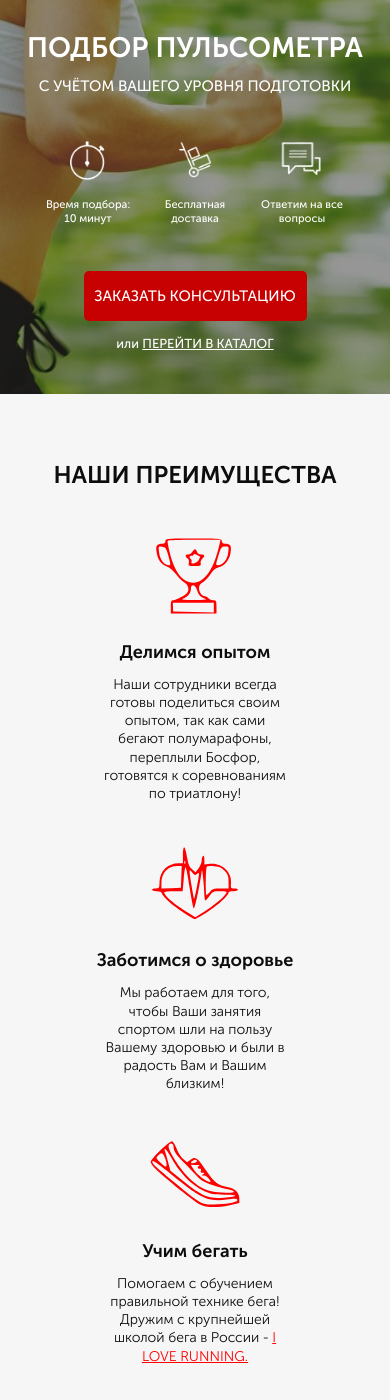
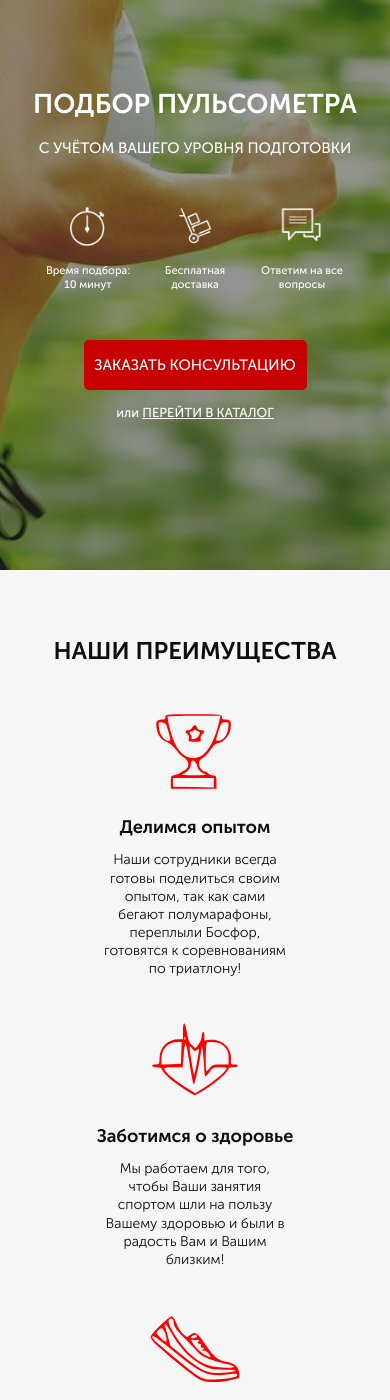
Before and after one commit to IvanChapler/Pulse-Monitors, a website: page app/index.html in a window 390 px wide. Shown: the part 80-1480 px from the top of the page. Drawn offline with Linux system fonts and the light colour scheme.

Commit message:
+ size height promo

```diff
--- a/app/index.html
+++ b/app/index.html
@@ -4,7 +4,7 @@
     <meta charset="UTF-8">
     <meta http-equiv="X-UA-Compatible" content="IE=edge">
     <meta name="viewport" content="width=device-width, initial-scale=1.0">
-    <title>Document</title>
+    <title>Pulse-monitors</title>
     <!--head meta settings-->
     <meta name="author" content="PavelChapler">
     <meta name="description" content="A website for choosing a pulse monitor according to your parameters, for running and health monitoring. Running Training. Marathon">
@@ -77,7 +77,7 @@
                     <div class="advantages__title">Заботимся о здоровье</div>
                     <p class="advantages__text">Мы работаем для того, чтобы Ваши занятия спортом шли на пользу Вашему здоровью и были в радость Вам и Вашим близким!</p>
                 </div>
-                <div class="advantages__item">
+                <div class="advantages__item new-string">
                     <img src="icons/shoe_71.svg" alt="shoe">
                     <div class="advantages__title">Учим бегать</div>
                     <p class="advantages__text">Помогаем с обучением правильной технике бега! Дружим с крупнейшей школой бега в России -
--- a/app/sass/base/_media.scss
+++ b/app/sass/base/_media.scss
@@ -1,3 +1,4 @@
+//Чтобы бэкграунд футера не отображался на недекстопных экранах
 @media (pointer: coarse){
     .footer{
         .bg{
@@ -113,7 +114,7 @@
         }
     }
     .promo{
-        min-height: 530px;
+        min-height: 650px;
         padding-top: 10px;
         &__wrapper{
             padding-top: 75px;
@@ -123,9 +124,6 @@
         }
         &__subheader{
             font-size: 20px;
-        }
-        &__icons{
-            margin-top: 44px;
         }
         &__icon{
             margin-left: 38px;
@@ -142,11 +140,19 @@
         padding-bottom: 61px;
         &__wrapper{
             flex-flow: row wrap;
-
+            &::after{
+                content: '';
+                width: 100%;
+                order: 0;
+            }
         }
         &__item{
-            &:nth-child(3){
+            &:nth-child(3n){
                 margin-top: 20px;
+                width: 100%;
+            }
+            .new-string, .new-string ~ .item {
+                order: 1;
             }
         }
         &__title{
@@ -224,15 +230,22 @@
         }
     }
     .promo{
-        min-height: 460px;
+        min-height: 650px;
+        padding-top: 21px;
         &__wrapper{
-            padding-top: 65px;
+            padding-top: 111px;
         }
         &__header{
-            font-size: 28px;
+            font-size: 27px;
+            padding: 0 5px;
         }
         &__subheader{
+            margin-top: 23px;
             font-size: 15px;
+            padding: 0 5px;
+        }
+        &__icons{
+            margin-top: 48px;
         }
         &__icon{
             margin-left: 17px;
@@ -246,7 +259,7 @@
         }
         .button{
             &_main{
-                margin-top: 45px;
+
                 width: 223px;
                 font-size: 15px;
             }
--- a/app/sass/blocks/_promo.scss
+++ b/app/sass/blocks/_promo.scss
@@ -14,6 +14,7 @@
         font-weight: 700;
         text-transform: uppercase;
         color: #ffffff;
+        text-align: center;
     }
     &__subheader{
         margin-top: 17px;
@@ -21,6 +22,7 @@
         font-weight: 500;
         text-transform: uppercase;
         color: #ffffff;
+        text-align: center;
     }
     &__icons{
         margin-top: 68px;
```
Also changed, not shown: app/css/style.min.css.
